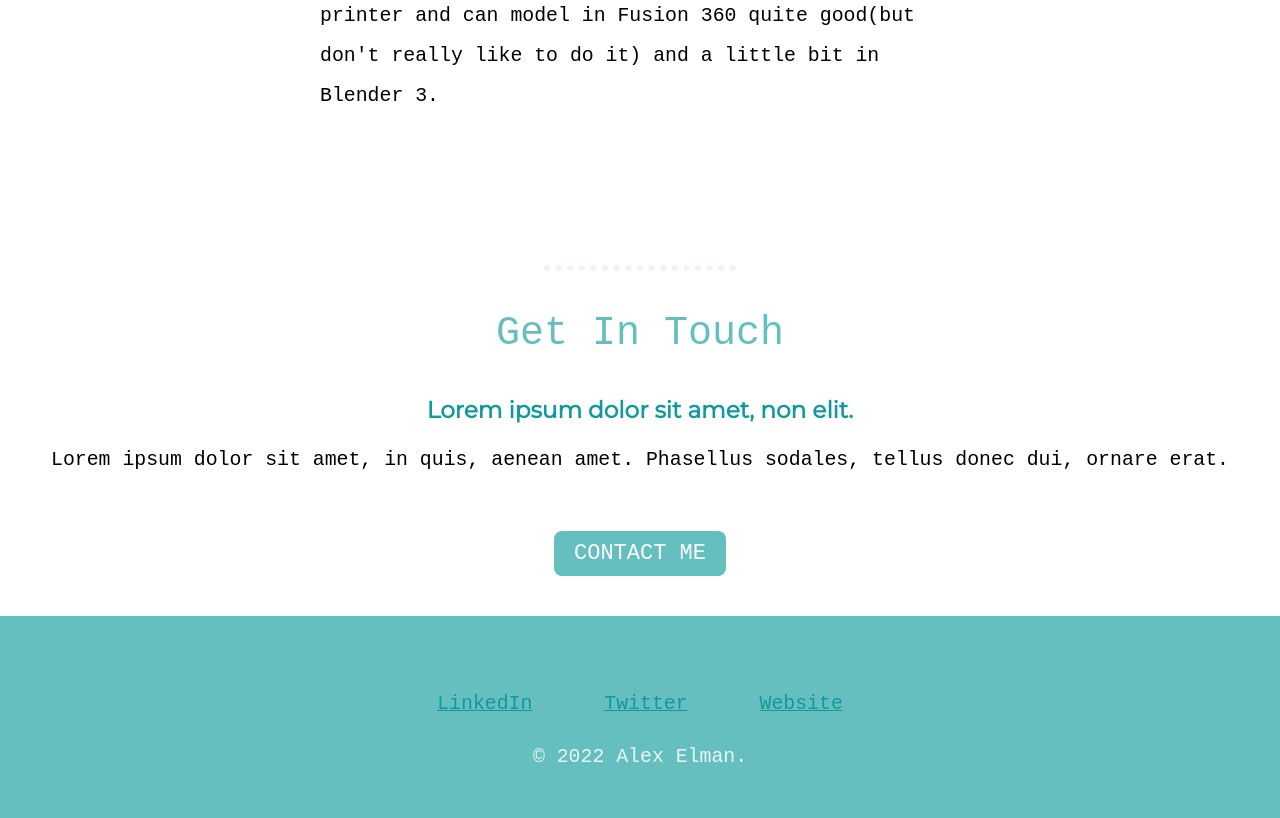
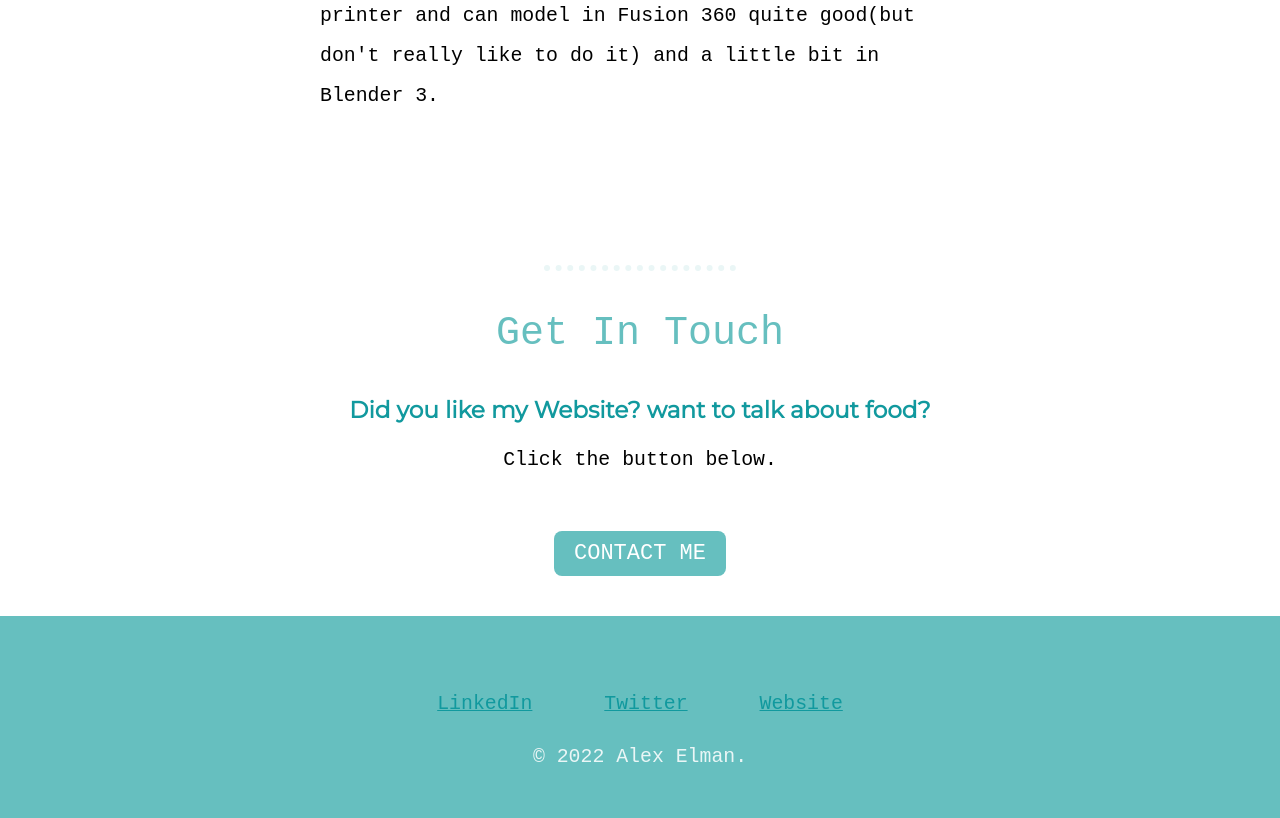
Before and after one commit to Alexaamazonprima/cv, a plain HTML site: page index.html in a window 1280 px wide. Shown: the part 2569-3387 px from the top of the page. Drawn offline with Linux system fonts and the light colour scheme.

Commit message:
updated the end text

```diff
--- a/index.html
+++ b/index.html
@@ -41,8 +41,8 @@
             <div class="contact-me">
               <hr>
               <h2 class="get-in-touch">Get In Touch</h2>
-              <h3>Lorem ipsum dolor sit amet, non elit.</h3>
-              <p class="end-text">Lorem ipsum dolor sit amet, in quis, aenean amet. Phasellus sodales, tellus donec dui, ornare erat.</p>
+              <h3>Did you like my Website? want to talk about food?</h3>
+              <p class="end-text">Click the button below.</p>
               <a class="btn" href="mailto:1amelalex1@gmail.com">CONTACT ME</a>
             </div>
         </div>
```
